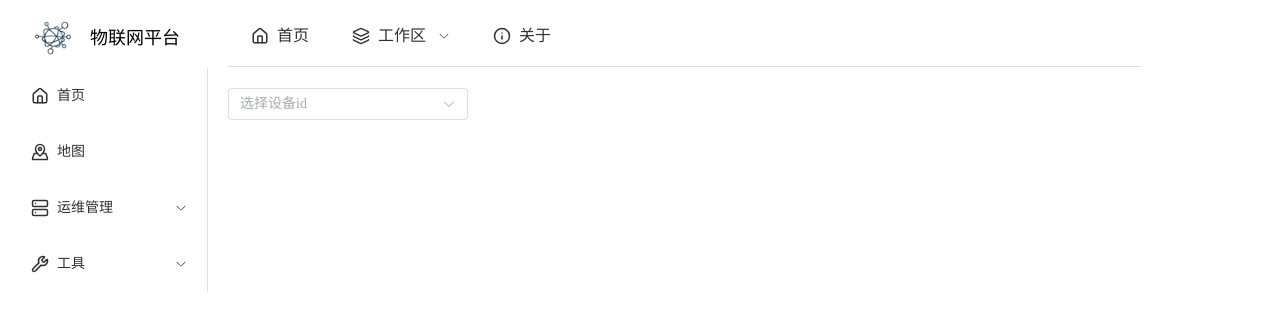
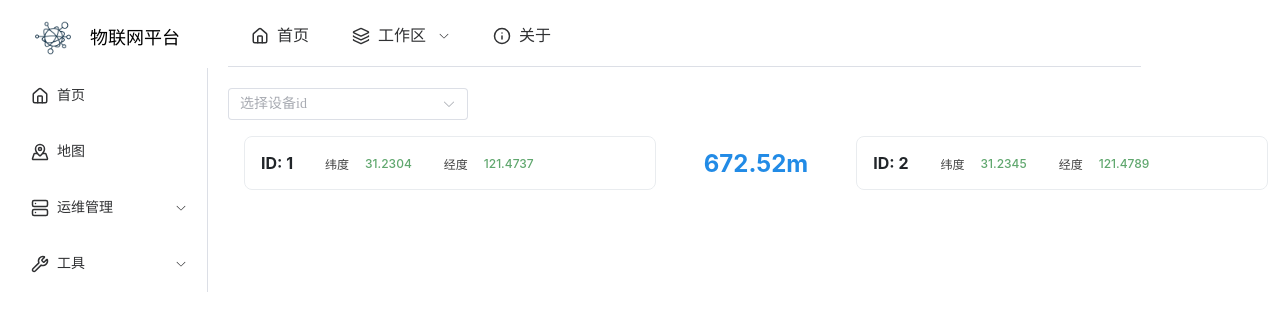
Before and after one commit to xiaozhuABCD1234/IOT-Manage-System, a Vue app in the folder frontend/: page /tools/distance in a window 1280 px wide. Shown: the top 330 px of the page. Built offline with nearby package versions, Linux system fonts and the light colour scheme.

Commit message:
feat: 更新 README 文档，优化前端和后端启动说明；重构 DistanceDisplay 组件，增强设备信息展示；在 DistanceToolView 中添加设备模拟数据

```diff
--- a/frontend/src/components/DistanceDisplay.vue
+++ b/frontend/src/components/DistanceDisplay.vue
@@ -1,29 +1,39 @@
 <template>
   <div class="distance-calculator">
-    <div class="device-info">
+    <div class="content-wrapper">
+      <div class="devices-container">
         <div class="device-card">
-        <div class="device-content">
           <div class="device-id">ID: {{ deviceA.id }}</div>
           <div class="device-coords">
-            <div class="coord-item">纬度: {{ deviceA.lat }}</div>
-            <div class="coord-item">经度: {{ deviceA.lon }}</div>
+            <div class="coord-item">
+              <span class="coord-label">纬度</span>
+              <span class="coord-value">{{ deviceA.lat }}</span>
+            </div>
+            <div class="coord-item">
+              <span class="coord-label">经度</span>
+              <span class="coord-value">{{ deviceA.lon }}</span>
             </div>
           </div>
         </div>
 
+        <div class="separator">
+          <div class="distance-value">{{ distance }}m</div>
+        </div>
+
         <div class="device-card">
-        <div class="device-content">
           <div class="device-id">ID: {{ deviceB.id }}</div>
           <div class="device-coords">
-            <div class="coord-item">纬度: {{ deviceB.lat }}</div>
-            <div class="coord-item">经度: {{ deviceB.lon }}</div>
+            <div class="coord-item">
+              <span class="coord-label">纬度</span>
+              <span class="coord-value">{{ deviceB.lat }}</span>
+            </div>
+            <div class="coord-item">
+              <span class="coord-label">经度</span>
+              <span class="coord-value">{{ deviceB.lon }}</span>
             </div>
           </div>
         </div>
       </div>
-
-    <div class="distance-container">
-      <div class="distance-value">{{ distance }} m</div>
     </div>
   </div>
 </template>
@@ -33,7 +43,7 @@ import { computed, defineProps } from "vue";
 
 // 定义设备类型
 interface Device {
-  id: string;
+  id: string|number;
   lat: number;
   lon: number;
 }
@@ -83,100 +93,86 @@ const distance = computed(() => {
 
 <style scoped>
 .distance-calculator {
-  font-family: "Segoe UI", Tahoma, Geneva, Verdana, sans-serif;
-  max-width: 600px;
-  margin: 20px auto;
-  padding: 20px;
-  border-radius: 12px;
-  background-color: #f5f7fa;
-  box-shadow: 0 4px 6px rgba(0, 0, 0, 0.1);
+  font-family: -apple-system, BlinkMacSystemFont, 'Segoe UI', Roboto, Oxygen-Sans, Ubuntu, Cantarell, sans-serif;
+  width: 100%;
+  margin: 0 auto;
+  padding: 16px;
+  /* 移除背景色和阴影 */
 }
 
-.device-info {
+.devices-container {
   display: flex;
-  gap: 20px;
-  margin-bottom: 20px;
+  align-items: center;
+  gap: 24px;
+  flex-wrap: wrap;
 }
 
 .device-card {
-  flex: 1;
-  background-color: white;
+  display: flex;
+  flex-direction: row;
+  align-items: center;
+  gap: 16px;
+  flex: 1 1 250px;
+  padding: 16px;
+  min-width: 180px;
+  border: 1px solid #e9ecef; /* 保留浅灰色边框 */
+  /* 移除背景色 */
   border-radius: 8px;
-  padding: 16px;
-  box-shadow: 0 2px 4px rgba(0, 0, 0, 0.05);
-  transition: transform 0.2s ease;
-}
-
-.device-card:hover {
-  transform: translateY(-3px);
-}
-
-.device-header {
-  font-size: 16px;
-  font-weight: 600;
-  color: #333;
-  margin-bottom: 12px;
-  padding-bottom: 8px;
-  border-bottom: 1px solid #eee;
 }
 
 .device-id {
-  font-size: 14px;
-  color: #666;
-  margin-bottom: 8px;
-}
-
-.coord-item {
-  font-size: 14px;
-  margin-bottom: 4px;
-  display: flex;
-  align-items: center;
-}
-
-.coord-item::before {
-  content: "";
-  display: inline-block;
-  width: 6px;
-  height: 6px;
-  background-color: #4a90e2;
-  border-radius: 50%;
-  margin-right: 8px;
+  flex: 0 0 auto;
+  font-size: 16px;
+  color: #212529;
+  font-weight: 700;
 }
 
 .device-coords {
   display: flex;
-  flex-direction: column;
-  gap: 6px;
+  flex-direction: row;
+  gap: 16px;
+  flex-wrap: wrap;
+  opacity: 0.75;
+  font-size: 12px;
 }
 
-.distance-container {
-  text-align: center;
-  padding: 20px;
-  background-color: white;
-  border-radius: 8px;
-  box-shadow: 0 2px 4px rgba(0, 0, 0, 0.05);
+.coord-item {
+  display: flex;
+  align-items: center;
+  gap: 8px;
 }
 
-.distance-label {
-  font-size: 14px;
-  color: #666;
-  margin-bottom: 8px;
+.coord-label {
+  width: 40px;
+  text-align: right;
+  margin-right: 8px;
+}
+
+.coord-value {
+  color: #2b8a3e; /* 保留绿色强调色 */
+  font-weight: 500;
+}
+
+.separator {
+  display: flex;
+  flex-direction: column;
+  align-items: center;
+  gap: 8px;
 }
 
 .distance-value {
-  font-size: 32px;
-  font-weight: 600;
-  color: #333;
-  margin: 0;
+  font-size: 24px;
+  font-weight: 700;
+  white-space: nowrap;
+  padding: 8px 24px;
+  /* 移除渐变背景，改为纯色 */
+
+  color: #228be6;
+  border-radius: 4px; /* 减小圆角 */
 }
 
-@media (max-width: 600px) {
-  .device-info {
-    flex-direction: column;
-  }
-
-  .distance-value {
-    font-size: 28px;
-  }
+.distance-value:hover {
+  /* 移除缩放动画 */
+  background-color: #e9ecef; /* 简单的悬停反馈 */
 }
 </style>
--- a/frontend/src/components/MonitorMap.vue
+++ b/frontend/src/components/MonitorMap.vue
@@ -111,12 +111,12 @@ const updateDevicePosition = (
 onMounted(async () => {
   // 高德地图安全配置
   window._AMapSecurityConfig = {
-    securityJsCode: "f8444fa686115a25ea60c937cd6a6ab9",
+    securityJsCode: ConfigStore.securityJsCode,
   };
 
   // 初始化地图
   AMapLoader.load({
-    key: "d345dbe66fd01f5c41ce3cf7e063597b",
+    key: ConfigStore.key,
     version: "2.0",
     plugins: ["AMap.Polyline", "AMap.Marker"],
   }).then((AMap) => {
--- a/frontend/src/stores/config.ts
+++ b/frontend/src/stores/config.ts
@@ -1,4 +1,4 @@
-import { ref, computed } from "vue";
+import { computed, ref } from "vue";
 import { defineStore } from "pinia";
 
 /**
@@ -47,6 +47,9 @@ export const useConfigStore = defineStore("config", () => {
    */
   const mqtttopic = ref("location/sensors/#");
 
+  const securityJsCode = ref("f8444fa686115a25ea60c937cd6a6ab9");
+  const key = ref("d345dbe66fd01f5c41ce3cf7e063597b");
+
   // ================= 服务器配置 ================= //
   /**
    * 后端服务器地址
@@ -85,7 +88,7 @@ export const useConfigStore = defineStore("config", () => {
     }
 
     // 协议转换：http->ws，https->wss
-    const protocol = window.location.protocol === 'https:' ? 'wss:' : 'ws:';
+    const protocol = window.location.protocol === "https:" ? "wss:" : "ws:";
 
     // 获取域名（不含端口和路径）
     const hostname = window.location.hostname;
@@ -94,7 +97,7 @@ export const useConfigStore = defineStore("config", () => {
     const port = serverPort.value || window.location.port;
 
     // 端口存在时添加冒号和端口号
-    const portPart = port ? `:${port}` : '';
+    const portPart = port ? `:${port}` : "";
 
     // 组装最终URL
     return `${protocol}//${hostname}${portPart}/ws`;
@@ -108,7 +111,10 @@ export const useConfigStore = defineStore("config", () => {
     mqttclientid,
     mqtttopic,
 
+    securityJsCode,
+    key,
+
     // 服务器配置项
-    effectiveServerUrl
+    effectiveServerUrl,
   };
 });
--- a/frontend/src/views/DistanceToolView.vue
+++ b/frontend/src/views/DistanceToolView.vue
@@ -20,11 +20,16 @@
     </template>
     <el-option v-for="item in cities" :key="item.value" :value="item.value" />
   </el-select>
+  <DistanceDisplay
+      :device-a="deviceA"
+      :device-b="deviceB"
+    />
 </template>
 
 <script lang="ts" setup>
 import { ref, watch } from "vue";
 import type { CheckboxValueType } from "element-plus";
+import DistanceDisplay from "@/components/DistanceDisplay.vue";
 
 const checkAll = ref(false);
 const indeterminate = ref(false);
@@ -67,6 +72,25 @@ const handleCheckAll = (val: CheckboxValueType) => {
     value.value = [];
   }
 };
+
+interface Device {
+  id: string|number;
+  lat: number;
+  lon: number;
+}
+
+// 模拟实时设备数据
+const deviceA = ref<Device>({
+  id: 1,
+  lat: 31.2304,
+  lon: 121.4737
+})
+
+const deviceB = ref<Device>({
+  id: 2,
+  lat: 31.2345,
+  lon: 121.4789
+})
 </script>
 
 <style>
```
Also changed, not shown: 1 other file (tests, documents, lock files or other folders). Lines whose indentation alone changed are shown as unchanged.
